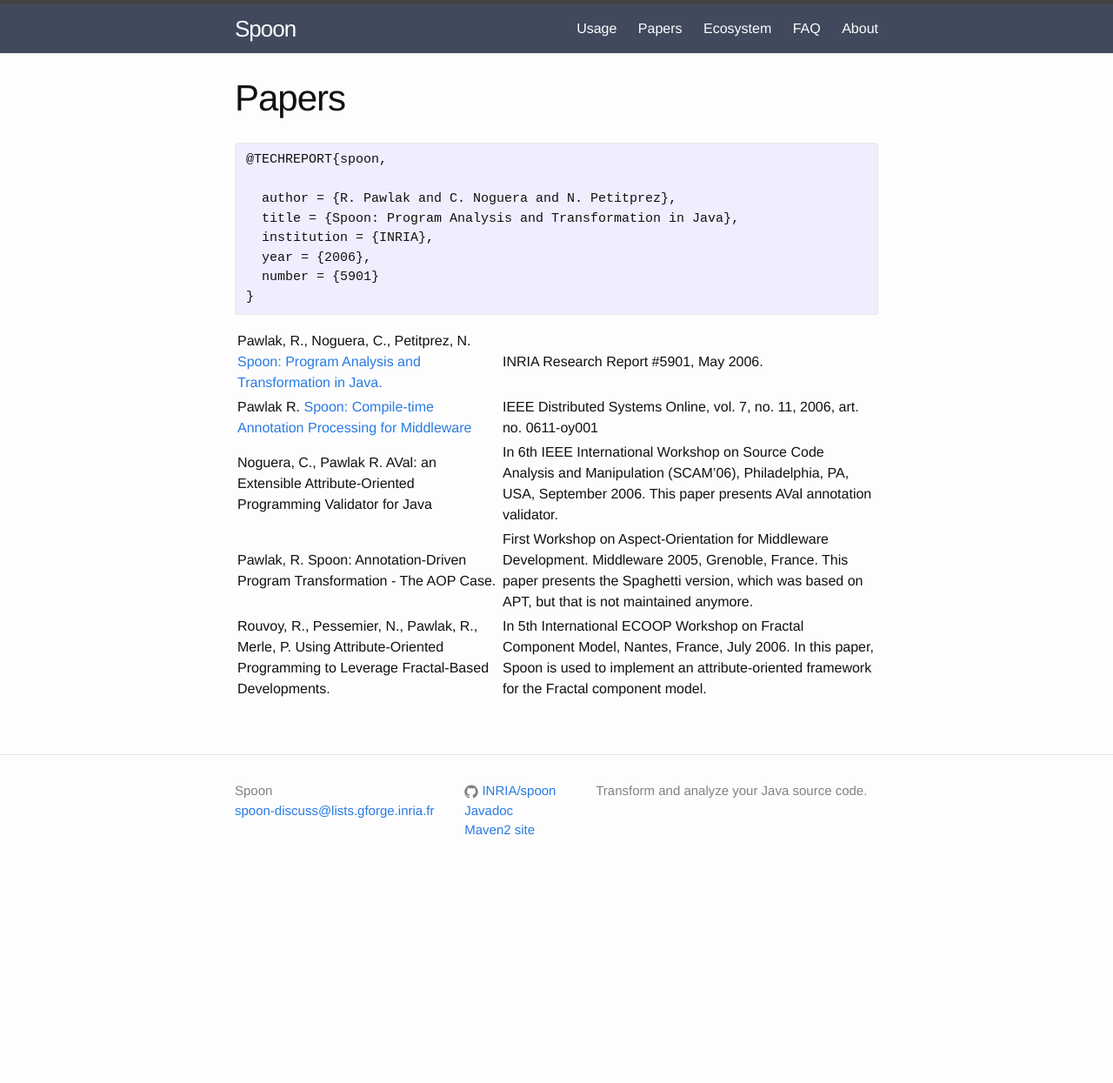
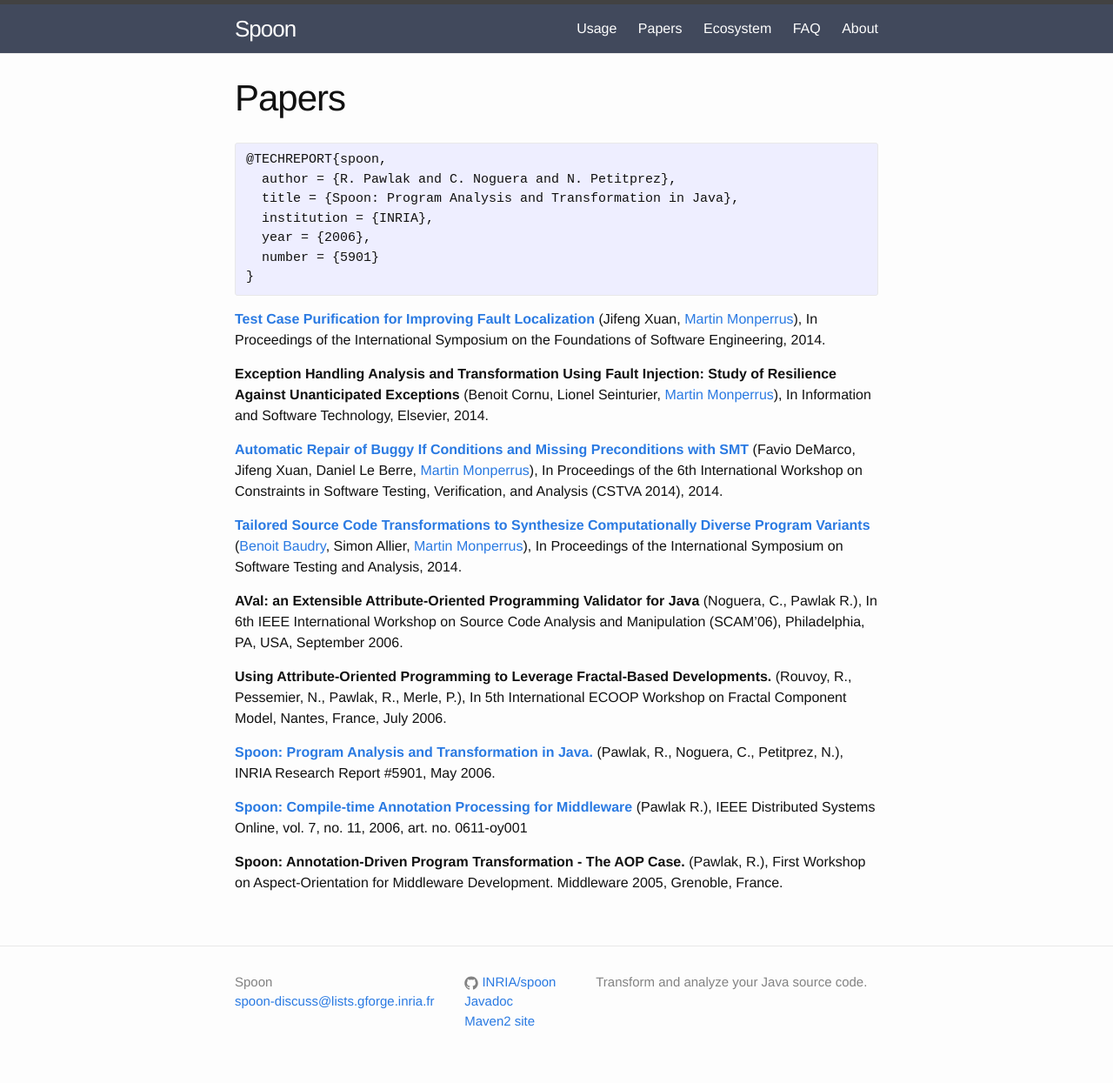
Before and after one commit to INRIA/spoon, a Jekyll site: the page built from 01-papers.md, in a window 1280 px wide. Shown: the whole page at 87% size. Built offline with Jekyll 4.4.1, drawn with Linux system fonts in a browser that asks for light colours; before the commit the page ends 1026 px from its top, so only the background shows below that.

Commit message:
adds some papers and changes image of lille
Adds some more recently papers about Spoon
and changes the images of lille to use a picture
with a free license.

```diff
--- a/01-papers.md
+++ b/01-papers.md
@@ -6,7 +6,6 @@
 
 {% highlight latex %}
 @TECHREPORT{spoon,
-
   author = {R. Pawlak and C. Noguera and N. Petitprez},
   title = {Spoon: Program Analysis and Transformation in Java},
   institution = {INRIA},
@@ -15,8 +14,20 @@
 }
 {% endhighlight %}
 
-Pawlak, R., Noguera, C., Petitprez, N. [Spoon: Program Analysis and Transformation in Java.](http://hal.inria.fr/inria-00071366) | INRIA Research Report #5901, May 2006.
-Pawlak R. [Spoon: Compile-time Annotation Processing for Middleware](http://www.computer.org/csdl/mags/ds/index.html) | IEEE Distributed Systems Online, vol. 7, no. 11, 2006, art. no. 0611-oy001
-Noguera, C., Pawlak R. AVal: an Extensible Attribute-Oriented Programming Validator for Java | In 6th IEEE International Workshop on Source Code Analysis and Manipulation (SCAM'06), Philadelphia, PA, USA, September 2006. This paper presents AVal annotation validator.
-Pawlak, R. Spoon: Annotation-Driven Program Transformation - The AOP Case. | First Workshop on Aspect-Orientation for Middleware Development. Middleware 2005, Grenoble, France. This paper presents the Spaghetti version, which was based on APT, but that is not maintained anymore.
-Rouvoy, R., Pessemier, N., Pawlak, R., Merle, P. Using Attribute-Oriented Programming to Leverage Fractal-Based Developments. | In 5th International ECOOP Workshop on Fractal Component Model, Nantes, France, July 2006. In this paper, Spoon is used to implement an attribute-oriented framework for the Fractal component model.
+**[Test Case Purification for Improving Fault Localization](https://hal.inria.fr/hal-01061911/PDF/main.pdf)** (Jifeng Xuan, [Martin Monperrus](http://www.monperrus.net/martin/)), In Proceedings of the International Symposium on the Foundations of Software Engineering, 2014.
+
+**Exception Handling Analysis and Transformation Using Fault Injection: Study of Resilience Against Unanticipated Exceptions** (Benoit Cornu, Lionel Seinturier, [Martin Monperrus](http://www.monperrus.net/martin/)), In Information and Software Technology, Elsevier, 2014.
+
+**[Automatic Repair of Buggy If Conditions and Missing Preconditions with SMT](https://hal.inria.fr/hal-00977798/PDF/NOPOL-Automatic-Repair-of-Buggy-If-Conditions-and-Missing-Preconditions-with-SMT.pdf)** (Favio DeMarco, Jifeng Xuan, Daniel Le Berre, [Martin Monperrus](http://www.monperrus.net/martin/)), In Proceedings of the 6th International Workshop on Constraints in Software Testing, Verification, and Analysis (CSTVA 2014), 2014.
+
+**[Tailored Source Code Transformations to Synthesize Computationally Diverse Program Variants](https://hal.inria.fr/hal-00938855/PDF/sosies.pdf)** ([Benoit Baudry](http://people.rennes.inria.fr/Benoit.Baudry/), Simon Allier, [Martin Monperrus](http://www.monperrus.net/martin/)), In Proceedings of the International Symposium on Software Testing and Analysis, 2014.
+
+**AVal: an Extensible Attribute-Oriented Programming Validator for Java** (Noguera, C., Pawlak R.), In 6th IEEE International Workshop on Source Code Analysis and Manipulation (SCAM'06), Philadelphia, PA, USA, September 2006.
+
+**Using Attribute-Oriented Programming to Leverage Fractal-Based Developments.** (Rouvoy, R., Pessemier, N., Pawlak, R., Merle, P.), In 5th International ECOOP Workshop on Fractal Component Model, Nantes, France, July 2006.
+
+**[Spoon: Program Analysis and Transformation in Java.](http://hal.inria.fr/inria-00071366)** (Pawlak, R., Noguera, C., Petitprez, N.), INRIA Research Report #5901, May 2006.
+
+**[Spoon: Compile-time Annotation Processing for Middleware](http://www.computer.org/csdl/mags/ds/index.html)** (Pawlak R.), IEEE Distributed Systems Online, vol. 7, no. 11, 2006, art. no. 0611-oy001
+
+**Spoon: Annotation-Driven Program Transformation - The AOP Case.** (Pawlak, R.), First Workshop on Aspect-Orientation for Middleware Development. Middleware 2005, Grenoble, France.
```
Also changed, not shown: assets/lille-grandplace.jpg.
